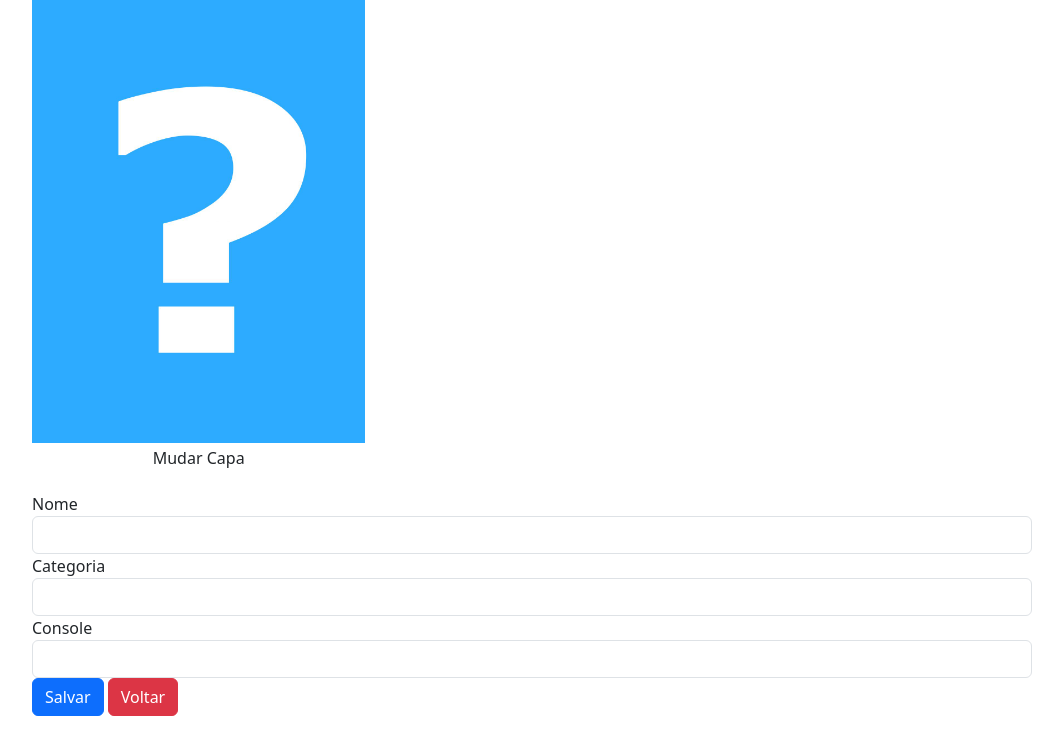
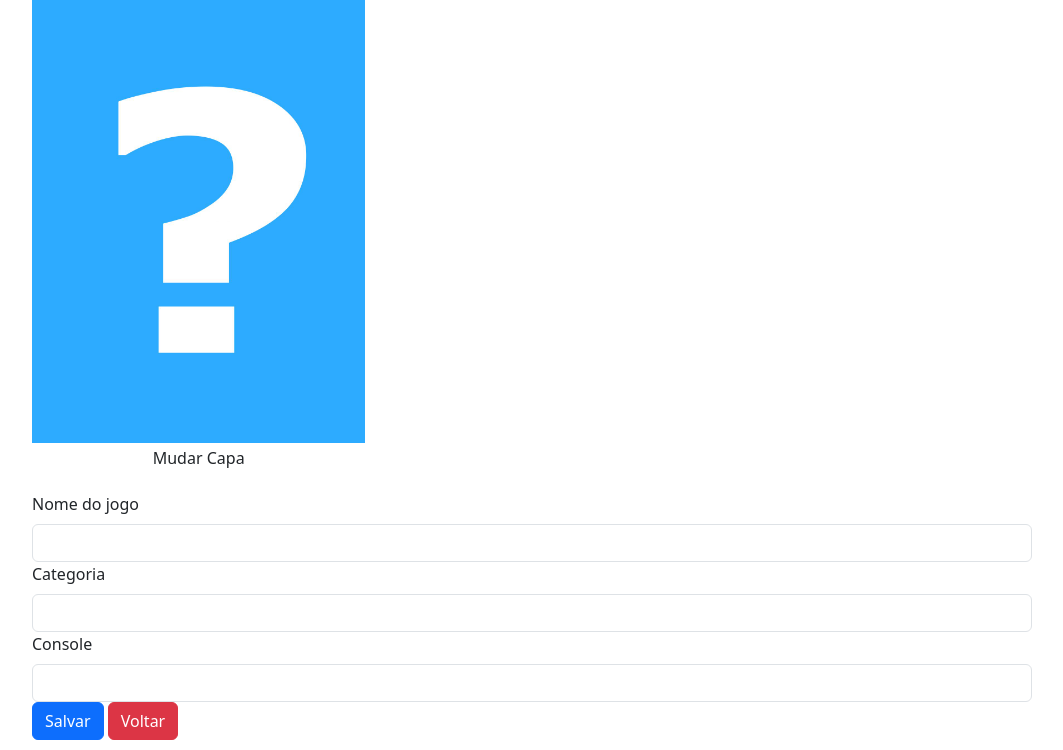
Before and after one commit to delberss/flask-avancado-com-mysql, a Flask app: page /novo in a window 1280 px wide. Shown: the part 67-817 px from the top of the page, without its empty margins (108-1171 px from the left). Before the commit the page ends 783 px from the top, so only its background shows below. Run offline with Flask 3, Linux system fonts and the light colour scheme; the visitor is signed in with stand-in values (Sample User, id 1); some libraries are stand-ins or nearby versions.

Commit message:
Aplicando Flask WTF para formularios de jogos

```diff
--- a/anotacoes.txt
+++ b/anotacoes.txt
@@ -7,3 +7,5 @@
 5. pip install mysql-connector-python==8.0.28
 6. pip install flask-sqlalchemy==2.5.1
 7. pip install --upgrade Flask-SQLAlchemy
+8. pip install flask-wtf==1.0.0
+9. pip install --upgrade flask-wtf
--- a/helpers.py
+++ b/helpers.py
@@ -1,5 +1,14 @@
 import os
 from jogoteca import app
+from flask_wtf import FlaskForm
+from wtforms import StringField, SubmitField, validators
+
+class FormularioJogo(FlaskForm):
+    # Verifica um campo de string, onde é o nome do jogo, e usa o validators para dado obrigatorio e o tamanho de min e max
+    nome = StringField('Nome do jogo', [validators.DataRequired(), validators.Length(min=1, max=50)])
+    categoria = StringField('Categoria', [validators.DataRequired(), validators.Length(min=1, max=40)])
+    console = StringField('Console', [validators.DataRequired(), validators.Length(min=1, max=20)])
+    salvar = SubmitField('Salvar')
 
 def recupera_imagem(id):
     for nome_arquivo in os.listdir(app.config['UPLOAD_PATH']):
--- a/jogoteca.py
+++ b/jogoteca.py
@@ -1,10 +1,12 @@
 from flask import Flask
 from flask_sqlalchemy import SQLAlchemy
-
+from flask_wtf.csrf import CSRFProtect
 
 app = Flask(__name__) #__name__ referencia a propria pagina
 app.config.from_pyfile('config.py') # puxa as configurações de um arquivo python
 db = SQLAlchemy(app) # instância do banco de dados do SQLAlchamy
+csrf = CSRFProtect(app)
+
 
 from views import *
 
--- a/templates/novo.html
+++ b/templates/novo.html
@@ -12,24 +12,26 @@
       </figure>
 
     <fieldset>
+        {{ form.csrf_token() }}
         <div class="from-group">
-            <label for="nome">Nome</label>
-            <input type="text" id="nome" name="nome" class="form-control">
+          {{ form.nome.label(class="form-label") }}
+           {{ form.nome(class="form-control") }}
         </div>
 
         <div class="from-group">
-            <label for="categoria">Categoria</label>
-            <input type="text" id="categoria" name="categoria" class="form-control">
+          {{ form.categoria.label(class="form-label") }}
+          {{ form.categoria(class="form-control") }}
         </div>
 
         <div class="from-group">
-            <label for="console">Console</label>
-            <input type="text" id="console" name="console" class="form-control">
+          {{ form.console.label(class="form-label") }}
+          {{ form.console(class="form-control") }}
         </div>
 
-        <button type="submit" class="btn btn-primary btn-salvar" onclick="">Salvar</button>
-
-        <a class="btn btn-danger"href={{url_for('index')}}>Voltar</a>
+        <div class="from-group">
+          {{ form.salvar(class="btn btn-primary")}}
+          <a class="btn btn-danger"href={{url_for('index')}}>Voltar</a>
+        </div>
 
     </fieldset>
 </form>
--- a/views.py
+++ b/views.py
@@ -1,7 +1,7 @@
 from flask import render_template, request, redirect, session, flash, url_for, send_from_directory
 from jogoteca import app, db
 from models import Jogos, Usuarios
-from helpers import recupera_imagem, deleta_arquivo
+from helpers import recupera_imagem, deleta_arquivo, FormularioJogo
 import time
 
 @app.route('/')
@@ -14,7 +14,9 @@ def novo():
     if 'usuario_logado' not in session or session['usuario_logado'] == None:
         #usando o ?proxima=novo como parametro para proxima pagina
         return redirect(url_for('login', proxima=url_for('novo')))
-    return render_template('novo.html', titulo='Novo jogo')
+
+    form = FormularioJogo()
+    return render_template('novo.html', titulo='Novo jogo', form=form)
 
 @app.route('/editar/<int:id>')
 def editar(id):
@@ -22,14 +24,22 @@ def editar(id):
         #usando o ?proxima=editar como parametro para proxima pagina
         return redirect(url_for('login', proxima=url_for('editar', id=id)))
     jogo = Jogos.query.filter_by(id=id).first()
+    form = FormularioJogo()
+    form.nome.data = jogo.nome
+    form.categoria.data = jogo.categoria
+    form.console.data = jogo.console
     capa_jogo = recupera_imagem(id)
-    return render_template('editar.html', titulo='Editando jogo', jogo=jogo, capa_jogo=capa_jogo)
+    return render_template('editar.html', titulo='Editando jogo', id=id, capa_jogo=capa_jogo, form=form)
 
 @app.route('/criar', methods=['POST',])
 def criar():
-    nome = request.form['nome']
-    categoria = request.form['categoria']
-    console = request.form['console']
+    form = FormularioJogo(request.form)
+
+    if not form.validate_on_submit():
+        return redirect(url_for('novo'))
+    nome = form.nome.data
+    categoria = form.categoria.data
+    console = form.console.data
 
     jogo = Jogos.query.filter_by(nome=nome).first()
     if jogo:
@@ -51,25 +61,28 @@ def criar():
 
 @app.route('/atualizar', methods=['POST',])
 def atualizar():
-    jogo = Jogos.query.filter_by(id=request.form['id']).first()
+    form = FormularioJogo(request.form)
 
-    nome = request.form['nome']
-    jogo.nome = nome
+    if form.validate_on_submit():
+        jogo = Jogos.query.filter_by(id=request.form['id']).first()
 
-    categoria = request.form['categoria']
-    jogo.categoria = categoria
+        nome = form.nome.data
+        jogo.nome = nome
 
-    console = request.form['console']
-    jogo.console = console
+        categoria = form.categoria.data
+        jogo.categoria = categoria
 
-    db.session.add(jogo)
-    db.session.commit()
+        console = form.console.data
+        jogo.console = console
 
-    arquivo = request.files['arquivo']
-    upload_path = app.config['UPLOAD_PATH']
-    timestamp = time.time()
-    deleta_arquivo(jogo.id)
-    arquivo.save(f'{upload_path}/capa{jogo.id}-{timestamp}.jpg')
+        db.session.add(jogo)
+        db.session.commit()
+
+        arquivo = request.files['arquivo']
+        upload_path = app.config['UPLOAD_PATH']
+        timestamp = time.time()
+        deleta_arquivo(jogo.id)
+        arquivo.save(f'{upload_path}/capa{jogo.id}-{timestamp}.jpg')
 
     return redirect(url_for('index'))
 
```
Also changed, not shown: templates/editar.html (+12 -9 lines).
